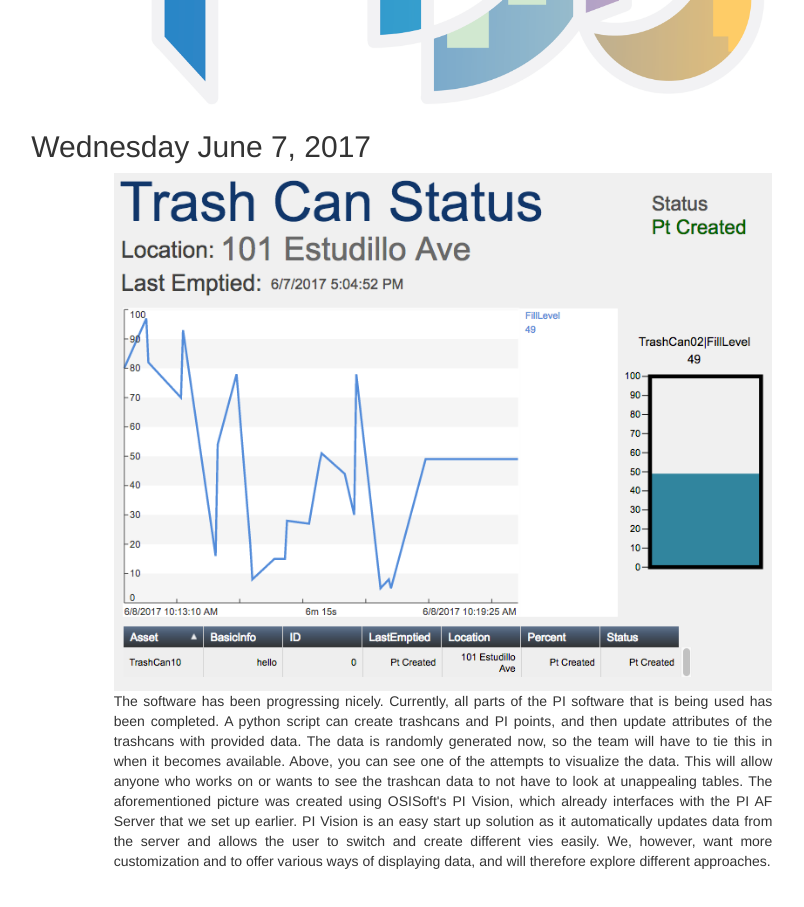
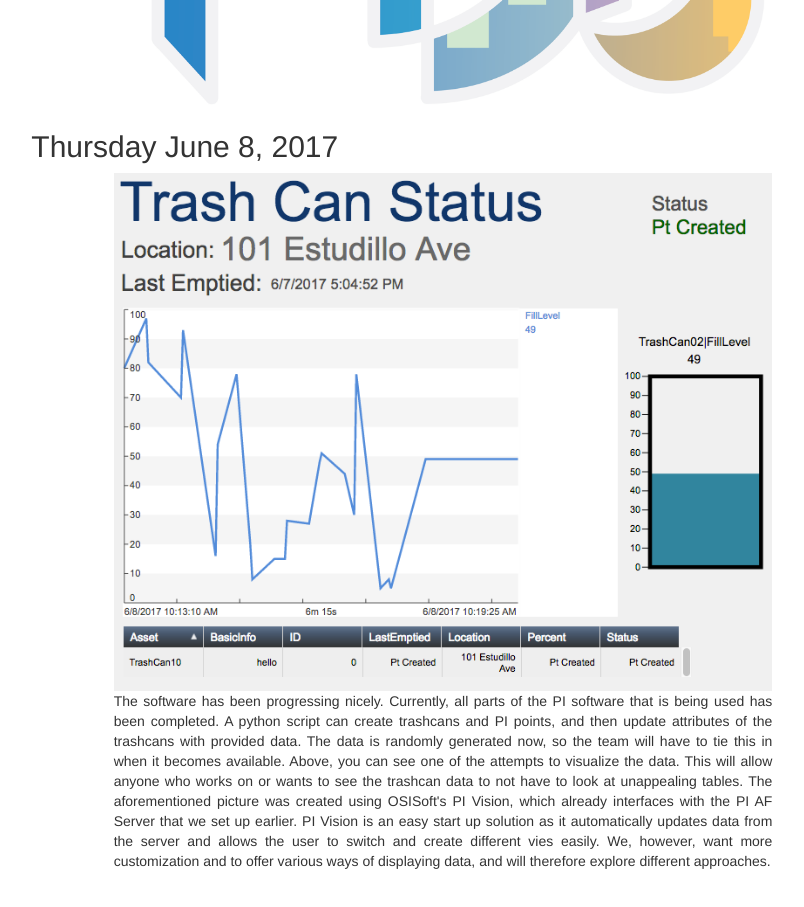
Before and after one commit to sayakura/midro.github.io, a plain HTML site: page posts/week3.html in a window 1280 px wide. Shown: the part 4740-5647 px from the top of the page, without its empty margins (197-1001 px from the left). Drawn offline with nearby package versions, Linux system fonts and the light colour scheme.

Commit message:
Changed to correct day

```diff
--- a/posts/week3.html
+++ b/posts/week3.html
@@ -1,4 +1,4 @@
-<html>
+
 <head>
   <!-- Latest compiled and minified CSS -->
   <link rel="stylesheet" href="https://maxcdn.bootstrapcdn.com/bootstrap/3.3.7/css/bootstrap.min.css" integrity="sha384-BVYiiSIFeK1dGmJRAkycuHAHRg32OmUcww7on3RYdg4Va+PmSTsz/K68vbdEjh4u" crossorigin="anonymous">
@@ -155,7 +155,7 @@
         <!-- ................................................................................... -->
         <!-- ................................................................................... -->
 
-        <h2>Wednesday June 7, 2017</h2>
+        <h2>Thursday June 8, 2017</h2>
 
         <img src="../images/trashvis.png" />
         <p>
```
